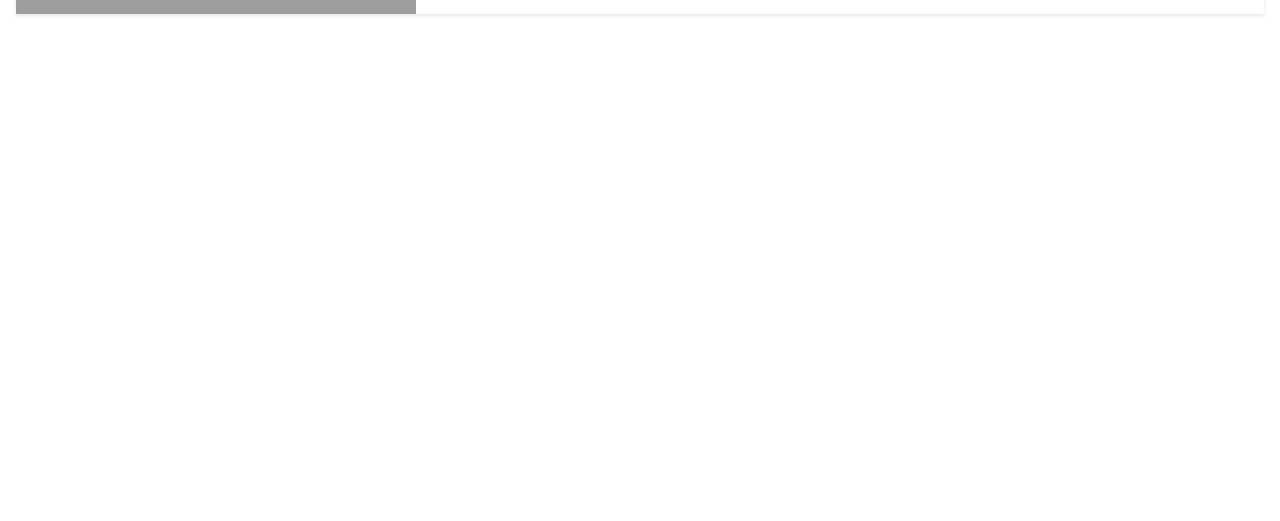
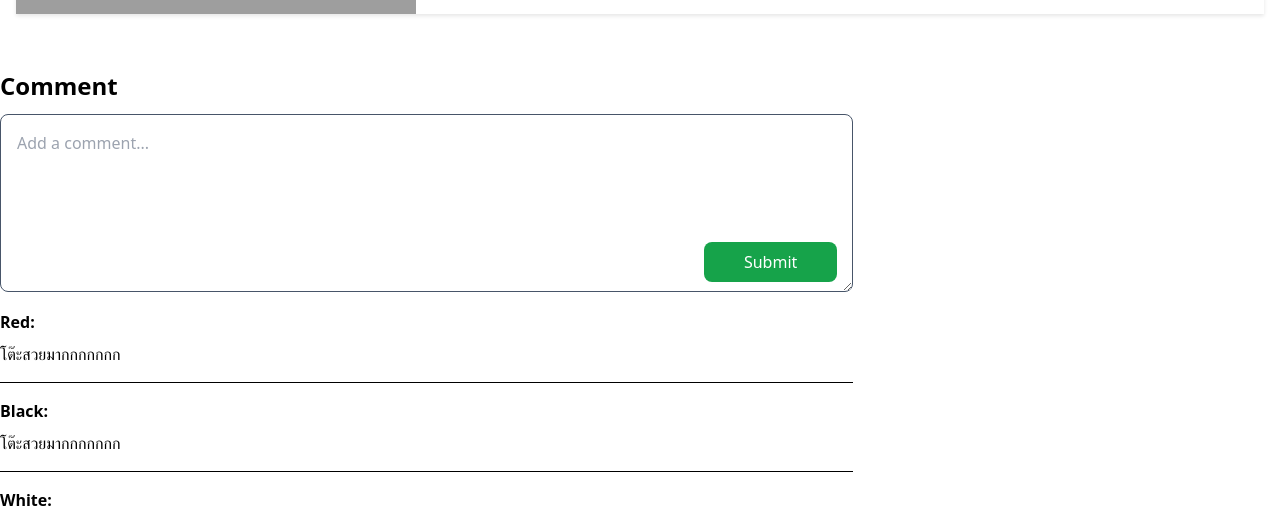
Before and after one commit to punaisxx/TimbleWiseProject, a Next.js app: page /product/1 in a window 1280 px wide. Shown: the part 428-949 px from the top of the page. Before the commit the page ends 800 px from the top, so only its background shows below. Built offline with nearby package versions, Linux system fonts and the light colour scheme; grey boxes are pictures that could not be loaded.

Commit message:
comment on product page

```diff
--- a/package.json
+++ b/package.json
@@ -16,6 +16,8 @@
   },
   "devDependencies": {
     "@iconify/react": "^4.1.1",
+    "@types/node": "20.12.7",
+    "@types/react": "18.3.1",
     "autoprefixer": "^10.0.1",
     "eslint": "^8",
     "eslint-config-next": "14.1.4",
--- /dev/null
+++ b/pages/components/CommentContainer.js
@@ -0,0 +1,58 @@
+import React, { useState } from 'react';
+
+const CommentContainer = ({ items, handleComment }) => {
+
+  const isAuthen = false
+  const [newComment, setNewComment] = useState('');
+
+  const handleAddComment = () => {
+    if (newComment.trim() !== '') {
+      handleComment({ name: 'You', description: newComment.trim() });
+      setNewComment('');
+    }
+  };
+
+  return (
+    <div className='w-full flex flex-col gap-3 pt-10 pb-48'>
+
+      <div className="text-2xl font-semibold">
+        Comment
+      </div>
+
+      <div className='relative w-2/3'>
+        <textarea
+          value={newComment}
+          onChange={(e) => setNewComment(e.target.value)}
+          placeholder={ isAuthen ? "Add a comment..." : "Add a comment..."}
+          rows={6}
+          className="w-full p-4 pr-36 border border-slate-600 rounded-lg"
+        />
+        <div className='absolute right-4 bottom-4'>
+          <button
+            onClick={handleAddComment}
+            className="px-10 py-2 bg-green-600 text-white rounded-lg"
+          >
+            Submit
+          </button>
+        </div>
+      </div>
+
+      <div className='w-2/3 flex flex-col gap-4'>
+
+        {items.map((comment, index) => (
+          <div
+            key={index}
+            className='w-full flex flex-col gap-2 border-b border-black pb-4'
+          >
+            <div className='font-semibold'>{comment.name}: </div>
+            <div>{comment.description}</div>
+          </div>
+        ))}
+
+      </div>
+
+    </div>
+  );
+};
+
+export default CommentContainer;
--- a/pages/product/[productId].js
+++ b/pages/product/[productId].js
@@ -2,9 +2,30 @@ import { useState } from 'react';
 // import fs from 'fs';
 import productsData from '../product/product_list';
 import Header from '../components/Header';
+import CommentContainer from '../components/CommentContainer';
+import Container from '../components/Container';
 
 export default function ProductDetailPage({ product }) {
     const [quantities, setQuantities] = useState({});
+
+    const [comments, setComments] = useState([
+        {
+            name: "Red",
+            description: "โต๊ะสวยมากกกกกกก"
+        },
+        {
+            name: "Black",
+            description: "โต๊ะสวยมากกกกกกก"
+        },
+        {
+            name: "White",
+            description: "โต๊ะสวยมากกกกกกก"
+        },
+    ])
+
+    const handleComment = (newComment) => {
+        setComments([...comments, newComment]);
+    };
 
     const maxQuantity = product.quantity;
 
@@ -30,6 +51,8 @@ export default function ProductDetailPage({ product }) {
         <main>
             <Header />
             <div className="nvg" style={{ marginTop: '70px' }}>Web Application Name {'>'} Category {'>'} Product</div>
+
+            <Container>
                 <div className='detail-page'>
                     <div className='product-image-detail-page'>
                         <img src={product.image} alt={product.name} />
@@ -53,6 +76,12 @@ export default function ProductDetailPage({ product }) {
                     </div>
                 </div>
 
+                <CommentContainer
+                    items={comments}
+                    handleComment={handleComment}
+                />
+            </Container>
+
         </main>
 
     );
```
Also changed, not shown: tsconfig.json (added, +28 -0 lines), 1 other file (tests, documents, lock files or other folders). Lines whose indentation alone changed are shown as unchanged.
